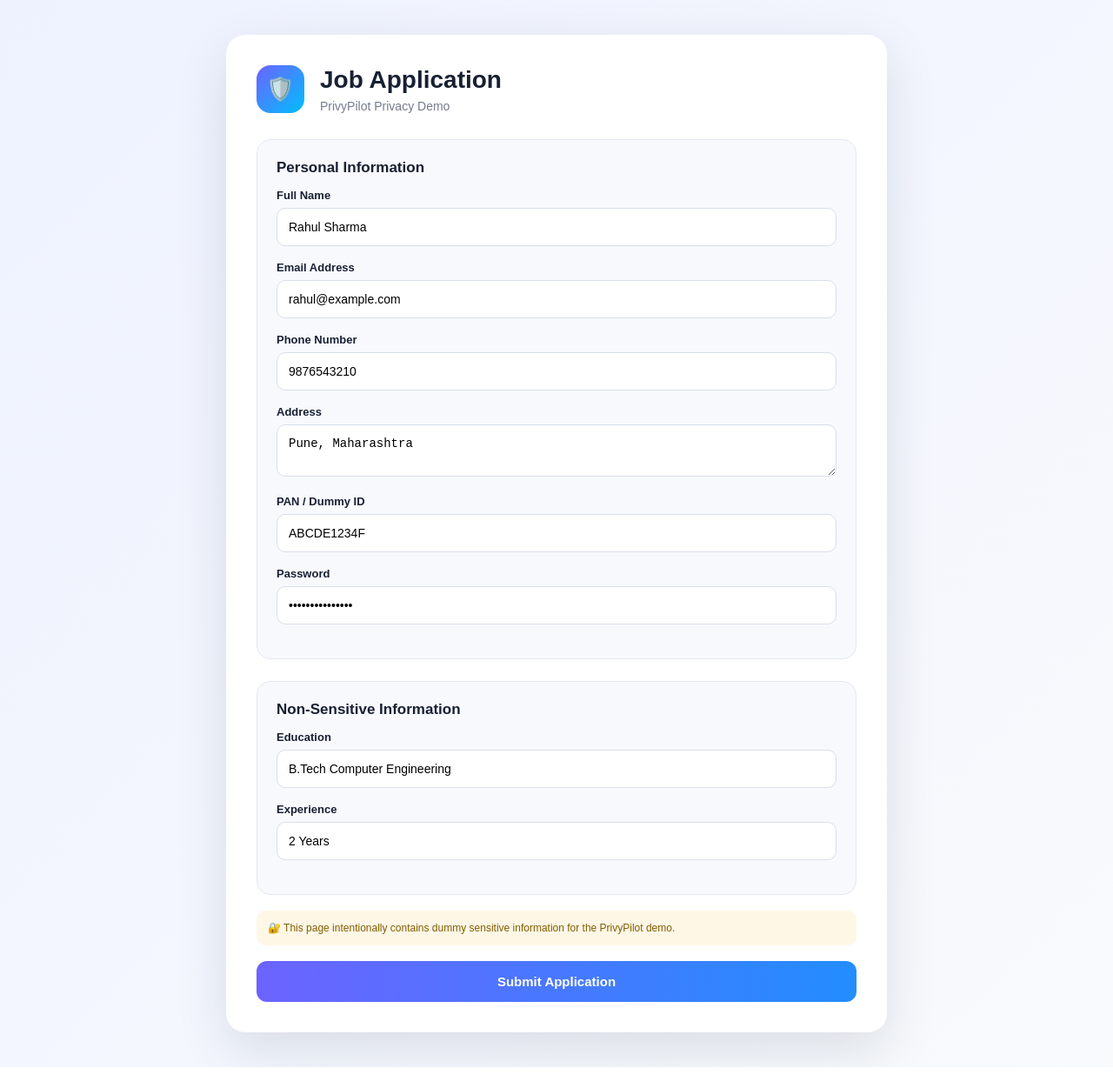
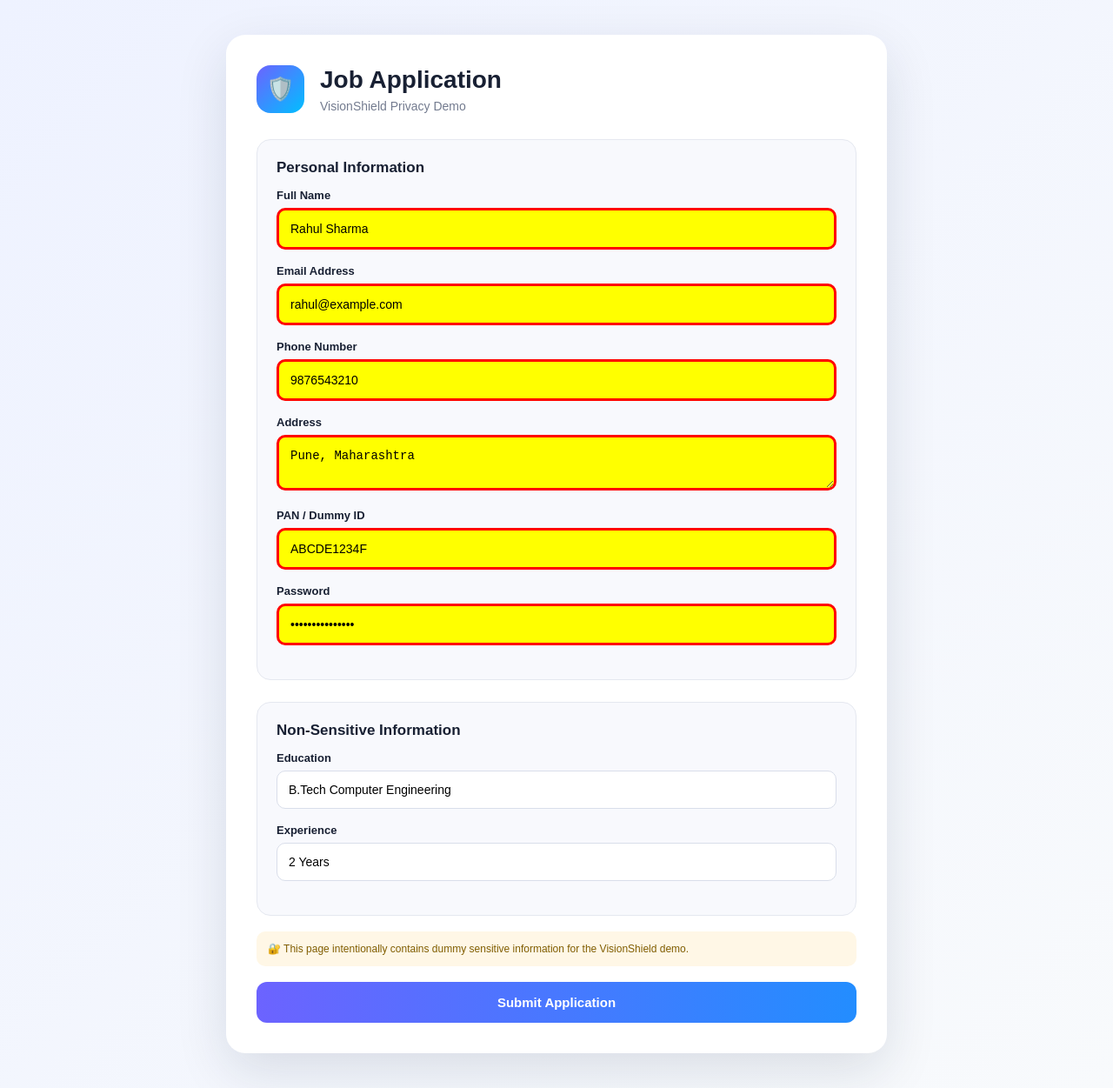
Before and after one commit to pradneshluniya58-creator/VisionShield, a browser extension: page test-page/application.html in a window 1280 px wide. Shown: the whole page at 87% size. Before the commit the page ends 1227 px from the top, so only its background shows below. Drawn offline with Linux system fonts and the light colour scheme.

Commit message:
Adding Script to application.html

```diff
--- a/extension/content/piiDetector.js
+++ b/extension/content/piiDetector.js
@@ -377,7 +377,10 @@ function getAddressScore(element) {
 
 function detectPIIFromDOM(){
     const detections = [];
-    document.querySelectorAll("input").forEach(element=>{
+    document.querySelectorAll("input , textarea").forEach(element=>{
+
+        if(element.type === "hidden") return;
+
         const emailresult = getEmailScore(element);
         const passwordresult = getPasswordScore(element);
         const phoneresult = getPhoneScore(element);
--- a/test-page/application.html
+++ b/test-page/application.html
@@ -230,7 +230,7 @@ button {
             </h1>
 
             <div class="subtitle">
-                PrivyPilot Privacy Demo
+                VisionShield Privacy Demo
             </div>
 
         </div>
@@ -356,7 +356,7 @@ button {
     <div class="note">
 
         🔐 This page intentionally contains dummy
-        sensitive information for the PrivyPilot demo.
+        sensitive information for the VisionShield demo.
 
     </div>
 
@@ -369,6 +369,8 @@ button {
 
 </div>
 
+<script src="../extension/content/piiDetector.js"></script>
+
 </body>
 
 </html>
```
